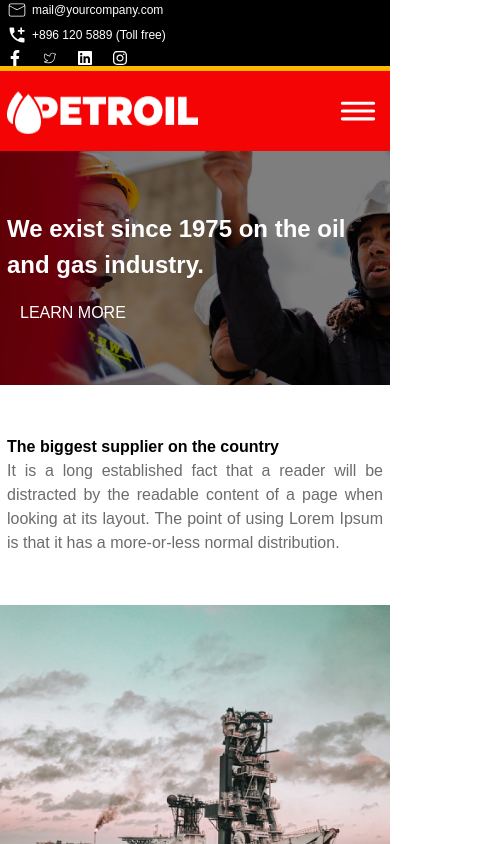
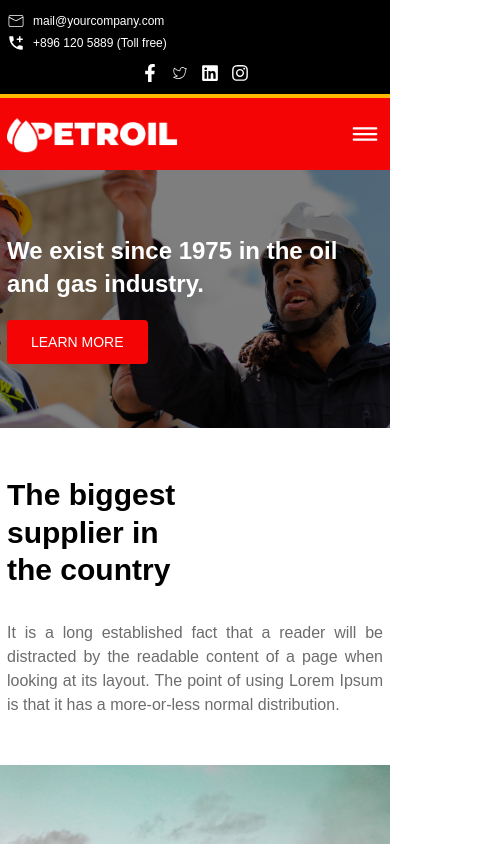
Before and after one commit to mustakin04/Petroil-Website, a React app in the folder my-petroil/: page / in a window 390 px wide. Shown: the top 844 px of the page, 497 px wide, since content can reach past the window. Built offline with nearby package versions, Linux system fonts and the light colour scheme; the HTML template or start-up script is replaced by a standard one.

Commit message:
responsive

```diff
--- a/my-petroil/src/Components/About/About.jsx
+++ b/my-petroil/src/Components/About/About.jsx
@@ -1,25 +1,31 @@
-import React from 'react'
-import Container from '../Container/Container'
+import React from "react";
+import Container from "../Container/Container";
 
 const About = () => {
   return (
-        <div className='bg-[#F0F0F0] py-[60px] md:py-[136px]'>
+    <div className="bg-[#F0F0F0] py-10 sm:py-14 md:py-20 lg:py-32">
       <Container>
-            <div className='md:flex '>
-                <div className='bg-[#F40404] md:w-[413px] md:h-[361px] text-white py-[100px]'>
-                 <h1 className='font-poppins font-bold text-[36px]  md:w-[262px] m-auto text-center'>Learn
-                    more about our
-                     company</h1>
+        <div className="flex flex-col md:flex-row">
+          {/* Left Side */}
+          <div className="bg-[#F40404] text-white flex items-center justify-center p-10 sm:p-14 lg:p-20 md:w-2/5">
+            <h1 className="font-poppins font-bold text-2xl sm:text-3xl lg:text-4xl text-center leading-snug">
+              Learn more about our company
+            </h1>
           </div>
-                <div className='bg-unsplash7 bg-center bg-no-repeat bg-cover py-[80px] md:pt-[156px] md:pb-[154px] w-full'>
-                  <a  className='font-poppins md:ml-[282px] ml-[110px] p-3 md:font-semibold bg-white text-[#F40404] md:py-[14px]
-                  md:px-[30px]'
-                  href="">Learn More</a>
+
+          {/* Right Side */}
+          <div className="bg-unsplash7 bg-center bg-no-repeat bg-cover flex items-center justify-center p-10 sm:p-14 lg:p-20 md:w-3/5">
+            <a
+              href=""
+              className="font-poppins font-medium sm:font-semibold bg-white text-[#F40404] py-2 px-5 sm:py-3 sm:px-8 rounded shadow hover:bg-[#F40404] hover:text-white transition-all"
+            >
+              Learn More
+            </a>
           </div>
         </div>
       </Container>
     </div>
-    )
-}
+  );
+};
 
-export default About
+export default About;
--- a/my-petroil/src/Components/Banner/Banner.jsx
+++ b/my-petroil/src/Components/Banner/Banner.jsx
@@ -1,24 +1,37 @@
 // eslint-disable-next-line no-unused-vars
-import React from 'react'
-import banner from "../../assets/banner.png"
-import Container from './../Container/Container';
+import React from "react";
+import banner from "../../assets/banner.png";
+import Container from "./../Container/Container";
+
 const Banner = () => {
   return (
-    <div className='relative z-[1] bg-current bg-no-repeat bg-cover py-[60px] md:py-[257px] font-poppins text-white'
-    style={{ backgroundImage: `url(${banner})` }}>
-      <div className="absolute inset-0 bg-black bg-opacity-50 z-[-1]">
-      </div>
-        <Container>
-          <div>
-           <h1 className='font-Poppins text-white text-[24px] font-bold md:text-[64px]  md:w-[842px] md:h-[186px] md:mt-[150px]'>
-            We exist since 1975 on the oil and gas industry.</h1>
+    <div
+      className="relative z-[1] bg-no-repeat bg-cover bg-center font-poppins text-white"
+      style={{ backgroundImage: `url(${banner})` }}
+    >
+      {/* Overlay */}
+      <div className="absolute inset-0 bg-black bg-opacity-50 z-[-1]"></div>
+
+      <Container>
+        <div className="py-16 sm:py-24 md:py-32 lg:py-48">
+          {/* Heading */}
+          <h1 className="font-bold text-2xl sm:text-4xl md:text-5xl lg:text-6xl max-w-[90%] md:max-w-3xl leading-snug">
+            We exist since 1975 in the oil and gas industry.
+          </h1>
+
+          {/* Button */}
+          <div className="pt-5 sm:pt-8">
+            <a
+              href="#"
+              className="inline-block px-6 py-3 bg-[#F40404] hover:bg-[#d30303] transition-all duration-300 rounded text-white font-medium text-sm sm:text-base"
+            >
+              LEARN MORE
+            </a>
           </div>
-          <div className='pt-[18px] md:pt-[40px]'>
-          <a className="p-[13px] hover:bg-[#F40404]" href="#">LEARN MORE</a>
-          </div>
-        </Container>
+        </div>
+      </Container>
+    </div>
+  );
+};
 
-    </div>
-  )
-}
-export default Banner
+export default Banner;
--- a/my-petroil/src/Components/Header/Header.jsx
+++ b/my-petroil/src/Components/Header/Header.jsx
@@ -1,39 +1,44 @@
 // eslint-disable-next-line no-unused-vars
-import React from 'react'
+import React from "react";
 import { CiMail } from "react-icons/ci";
 import { MdAddCall } from "react-icons/md";
 import { FaFacebookF, FaLinkedin, FaInstagram } from "react-icons/fa";
 import { CiTwitter } from "react-icons/ci";
-import Container from '../Container/Container';
+import Container from "../Container/Container";
 
 const Header = () => {
   return (
-        <div className="bg-black text-white border-b-[5px] md:py-[20px] border-[#FFB800] ">
+    <div className="bg-black text-white border-b-4 border-[#FFB800] py-3 sm:py-4 md:py-5">
       <Container>
-                <div className='md:flex font-poppins '>
-                    <div className='md:flex md:w-1/2'>
-                        <div className='relative w-1/2 flex items-center gap-[5px] md:after:absolute after:content-[""] after:w-[2px]
-                        md:after:h-[16px] after:bg-neutral-50 after:top-[4px] after:right-[40px]'>
-                            <CiMail className='text-xl' />
-                            <p className=' text-xs font-normal'>mail@yourcompany.com</p>
+        <div className="flex flex-col sm:flex-row sm:items-center sm:justify-between font-poppins gap-3 sm:gap-0">
+          {/* Contact Info */}
+          <div className="flex flex-col sm:flex-row sm:items-center sm:gap-6">
+            <div className="flex items-center gap-2 relative sm:after:content-[''] sm:after:w-px sm:after:h-4 sm:after:bg-white sm:after:absolute sm:after:right-[-12px] sm:after:top-1/2 sm:after:-translate-y-1/2">
+              <CiMail className="text-lg sm:text-xl" />
+              <p className="text-xs sm:text-sm font-normal">
+                mail@yourcompany.com
+              </p>
             </div>
-                        <div className='w-1/2 flex items-center my-[5px] md:my-0 gap-[5px]'>
-                            <MdAddCall className='text-xl' />
-                            <p className='font-Poppins text-xs font-normal'>+896 120 5889 (Toll free)</p>
+
+            <div className="flex items-center gap-2 pt-1 sm:pt-0 sm:pl-6">
+              <MdAddCall className="text-lg sm:text-xl" />
+              <p className="text-xs sm:text-sm font-normal">
+                +896 120 5889 (Toll free)
+              </p>
             </div>
           </div>
-                    <div className='flex w-1/2 md:justify-end gap-x-[19px]' >
-                        <FaFacebookF />
-                        <CiTwitter />
-                        <FaLinkedin />
-                        <FaInstagram />
+
+          {/* Social Links */}
+          <div className="flex gap-3 sm:gap-5 text-lg sm:text-xl justify-center sm:justify-end">
+            <FaFacebookF className="hover:text-[#FFB800] cursor-pointer" />
+            <CiTwitter className="hover:text-[#FFB800] cursor-pointer" />
+            <FaLinkedin className="hover:text-[#FFB800] cursor-pointer" />
+            <FaInstagram className="hover:text-[#FFB800] cursor-pointer" />
           </div>
         </div>
       </Container>
-        </div >
+    </div>
+  );
+};
 
-
-    )
-}
-
-export default Header
+export default Header;
--- a/my-petroil/src/Components/Image/Image.jsx
+++ b/my-petroil/src/Components/Image/Image.jsx
@@ -1,19 +1,35 @@
 // eslint-disable-next-line no-unused-vars
-import React from 'react'
-import unsplash from "../../assets/unsplash1.png"
-import unsplash2 from "../../assets/unsplash2.png"
-import unsplash3 from "../../assets/unsplash3.png"
-import unsplash4 from "../../assets/unsplash4.png"
+import React from "react";
+import unsplash from "../../assets/unsplash1.png";
+import unsplash2 from "../../assets/unsplash2.png";
+import unsplash3 from "../../assets/unsplash3.png";
+import unsplash4 from "../../assets/unsplash4.png";
 
 const Image = () => {
   return (
-    <div className='md:flex justify-between'>
-        <img className='md:w-[458px] md:h-[426px]' src={unsplash} alt="" />
-        <img className='md:w-[458px] md:h-[426px] py-[5px]' src={unsplash2} alt="" />
-        <img className='md:w-[458px] md:h-[426px] py-[5px]'  src={unsplash3} alt="" />
-        <img className='md:w-[458px] md:h-[426px]' src={unsplash4} alt="" />
+    <div className="grid grid-cols-1 sm:grid-cols-2 lg:grid-cols-4 gap-3">
+      <img
+        className="w-full h-auto object-cover"
+        src={unsplash}
+        alt="Unsplash 1"
+      />
+      <img
+        className="w-full h-auto object-cover"
+        src={unsplash2}
+        alt="Unsplash 2"
+      />
+      <img
+        className="w-full h-auto object-cover"
+        src={unsplash3}
+        alt="Unsplash 3"
+      />
+      <img
+        className="w-full h-auto object-cover"
+        src={unsplash4}
+        alt="Unsplash 4"
+      />
     </div>
-  )
-}
+  );
+};
 
-export default Image
+export default Image;
--- a/my-petroil/src/Components/Navbar/Navbar.jsx
+++ b/my-petroil/src/Components/Navbar/Navbar.jsx
@@ -1,37 +1,53 @@
-// eslint-disable-next-line no-unused-vars
-import React, { useState } from 'react'
-import Container from '../Container/Container'
-import PETROIl from "../../assets/Logo.png"
+import React, { useState } from "react";
+import Container from "../Container/Container";
+import PETROIl from "../../assets/Logo.png";
 import { IoReorderThreeOutline } from "react-icons/io5";
 
+const Navbar = () => {
+  const [dropdown, setDropdown] = useState(false);
+  const handleClick = () => {
+    setDropdown(!dropdown);
+  };
 
-const Navbar = () => {
-  const [dropdown,setDropdwon] =useState(false)
-  const handlClick=()=>{
-     setDropdwon(!dropdown)
-  }
   return (
-    <div className='bg-[#F40404] font-poppins py-[15px]'>
+    <div className="bg-[#F40404] font-poppins py-4">
       <Container>
-        <div className='md:flex justify-between items-center'>
-          <div className='flex justify-between md:w-1/5'>
-            <img src={PETROIl} alt="Petroil" />
-            <IoReorderThreeOutline onClick={ handlClick} className='text-white text-[50px] block md:hidden' />
+        <div className="flex justify-between items-center">
+          {/* Logo and Hamburger */}
+          <div className="flex justify-between items-center w-full md:w-1/5">
+            <img src={PETROIl} alt="Petroil" className="h-10 md:h-auto" />
+            <IoReorderThreeOutline
+              onClick={handleClick}
+              className="text-white text-4xl md:hidden cursor-pointer"
+            />
           </div>
-          <div className={`${dropdown ? 'bg-teal-500' :"hidden md:flex" }`}>
-            <ul className='md:flex gap-x-[47px] text-[16px] font-semibold text-white items-center'>
-              <li>Home</li>
-              <li>About</li>
-              <li>Services</li>
-              <li>Gallery</li>
-              <li>Blog</li>
-              <a href="#" className='border-2 border-white p-1 md:p-[13px]'>CONTACT</a>
+
+          {/* Menu */}
+          <nav
+            className={`${
+              dropdown ? "block" : "hidden"
+            } absolute top-full left-0 w-full bg-[#F40404] md:static md:block md:w-auto`}
+          >
+            <ul className="flex flex-col md:flex-row md:gap-x-12 text-white font-semibold text-base md:items-center p-4 md:p-0">
+              <li className="py-2 md:py-0 cursor-pointer hover:underline">Home</li>
+              <li className="py-2 md:py-0 cursor-pointer hover:underline">About</li>
+              <li className="py-2 md:py-0 cursor-pointer hover:underline">Services</li>
+              <li className="py-2 md:py-0 cursor-pointer hover:underline">Gallery</li>
+              <li className="py-2 md:py-0 cursor-pointer hover:underline">Blog</li>
+              <li>
+                <a
+                  href="#"
+                  className="block border-2 border-white py-2 px-6 rounded text-center hover:bg-white hover:text-[#F40404] transition"
+                >
+                  CONTACT
+                </a>
+              </li>
             </ul>
-          </div>
+          </nav>
         </div>
       </Container>
     </div>
-  )
-}
+  );
+};
 
-export default Navbar
+export default Navbar;
--- a/my-petroil/src/Components/Supplier/Supplier.jsx
+++ b/my-petroil/src/Components/Supplier/Supplier.jsx
@@ -1,27 +1,35 @@
-// eslint-disable-next-line no-unused-vars
-import React from 'react'
-import Container from './../Container/Container';
+import React from "react";
+import Container from "../Container/Container";
 
 const Supplier = () => {
-    return (
-        <div className='py-[50px] md:py-[100px]'>
-            <Container>
-                <div className='md:flex  justify-between items-center' >
-                    <div className='font-poppins text-[#000000] md:text-[48px] font-bold '>
-                        <h1 className='md:w-[289px] md:h-[216px]'>The biggest
-                            supplier on
-                            the country</h1>
-                    </div>
-                    <div className='font-poppins text-justify justify font-medium text-[16px] text-[#6C6C6C] md:w-[651px] md:h-[72px]'>
-                        <p>It is a long established fact that a reader will be distracted by the readable content of a page when looking at its layout. The point of using Lorem Ipsum is that it has a more-or-less normal distribution.</p>
-                    </div>
-                </div>
-            </Container>
+  return (
+    <div className="py-12 md:py-[100px]">
+      <Container>
+        <div className="flex flex-col md:flex-row md:justify-between md:items-center gap-8 md:gap-0">
+          {/* Title */}
+          <div className="font-poppins text-black font-bold text-3xl md:text-[48px] md:w-[289px] leading-tight md:h-[216px]">
+            <h1>
+              The biggest
+              <br />
+              supplier in
+              <br />
+              the country
+            </h1>
+          </div>
 
+          {/* Description */}
+          <div className="font-poppins font-medium text-[16px] text-[#6C6C6C] text-justify md:w-[651px] md:h-[72px]">
+            <p>
+              It is a long established fact that a reader will be distracted by
+              the readable content of a page when looking at its layout. The
+              point of using Lorem Ipsum is that it has a more-or-less normal
+              distribution.
+            </p>
+          </div>
+        </div>
+      </Container>
+    </div>
+  );
+};
 
-
-        </div>
-    )
-}
-
-export default Supplier
+export default Supplier;
--- a/my-petroil/src/Components/Supply/Supply.jsx
+++ b/my-petroil/src/Components/Supply/Supply.jsx
@@ -1,22 +1,45 @@
-import React from 'react'
-import unsplash6 from "../../assets/unsplash6.png"
+import React from "react";
+
 const Supply = () => {
   return (
-    <div className='md:flex'>
-      <div className='relative z-[1] bg-supply py-[60px] px-[7px] my-[10px]  md:pl-[116px] bg-current bg-no-repeat bg-cover md:pt-[147px] md:pb-[139px]
-       md:w-[50%] text-white'>
-        <div className='absolute top-0 left-0 h-full w-full bg-black bg-opacity-50 z-[-1] '></div>
-        <h1 className='font-poppins font-bold md:text-[36px] pb-[20px]'>Supply of national industries.</h1>
-        <a className='hover:bg-[#F40404] font-poppins font-semibold text-[16px] py-[13px] px-[30px] ' href="">Learn More</a>
+    <div className="flex flex-col md:flex-row">
+      {/* Left section */}
+      <div
+        className="relative z-10 bg-supply bg-current bg-no-repeat bg-cover
+          py-16 px-2 md:pl-[116px] md:pt-[147px] md:pb-[139px] md:w-1/2
+          text-white"
+      >
+        <div className="absolute inset-0 bg-black bg-opacity-50 z-0"></div>
+        <h1 className="relative z-10 font-poppins font-bold text-2xl md:text-[36px] pb-5">
+          Supply of national industries.
+        </h1>
+        <a
+          href="#"
+          className="relative z-10 inline-block font-poppins font-semibold text-[16px] py-3.5 px-7 hover:bg-[#F40404] transition rounded"
+        >
+          Learn More
+        </a>
       </div>
-      <div className='relative z-[1] bg-fuel py-[60px] px-[7px] md:pl-[116px] bg-current bg-no-repeat bg-cover md:pt-[147px] md:pb-[139px]
-      md:w-[50%] text-white'>
-        <div className='absolute top-0 left-0 h-full w-full bg-black bg-opacity-50 z-[-1] '></div>
-        <h1 className='font-poppins font-bold md:text-[36px] pb-[20px]'>Supply of national industries.</h1>
-        <a className='hover:bg-[#F40404] font-poppins font-semibold text-[16px] py-[13px] px-[30px] ' href="">Learn More</a>
+
+      {/* Right section */}
+      <div
+        className="relative z-10 bg-fuel bg-current bg-no-repeat bg-cover
+          py-16 px-2 md:pl-[116px] md:pt-[147px] md:pb-[139px] md:w-1/2
+          text-white"
+      >
+        <div className="absolute inset-0 bg-black bg-opacity-50 z-0"></div>
+        <h1 className="relative z-10 font-poppins font-bold text-2xl md:text-[36px] pb-5">
+          Supply of national industries.
+        </h1>
+        <a
+          href="#"
+          className="relative z-10 inline-block font-poppins font-semibold text-[16px] py-3.5 px-7 hover:bg-[#F40404] transition rounded"
+        >
+          Learn More
+        </a>
       </div>
     </div>
-  )
-}
+  );
+};
 
-export default Supply
+export default Supply;
```
Also changed, not shown: my-petroil/src/Components/Footer/Footer.jsx (+66 -43 lines), my-petroil/src/Components/Last/Last.jsx (+13 -11 lines), my-petroil/src/Components/Lorem/Loren.jsx (+41 -44 lines), my-petroil/src/Components/Map/Map.jsx (+26 -18 lines), my-petroil/src/Components/Petromax/Petromax.jsx (+18 -18 lines). Lines whose indentation alone changed are shown as unchanged.
